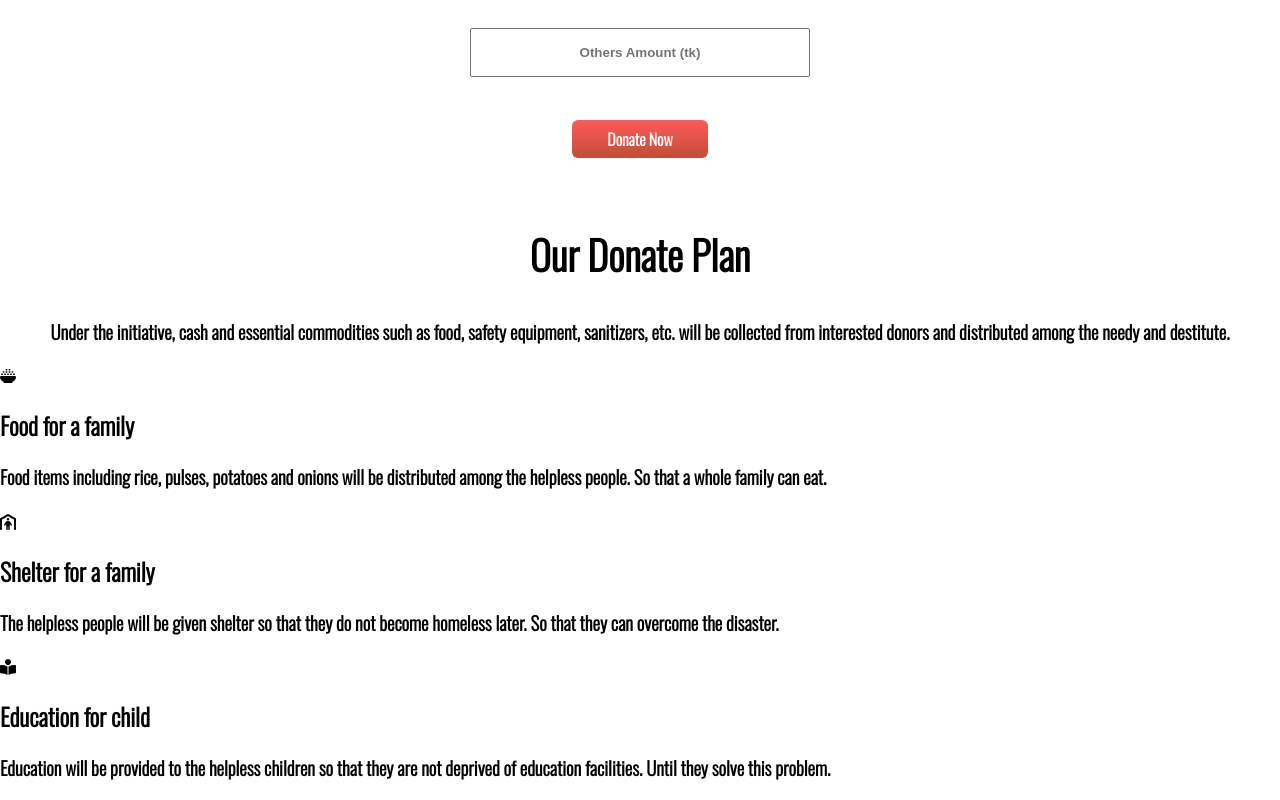
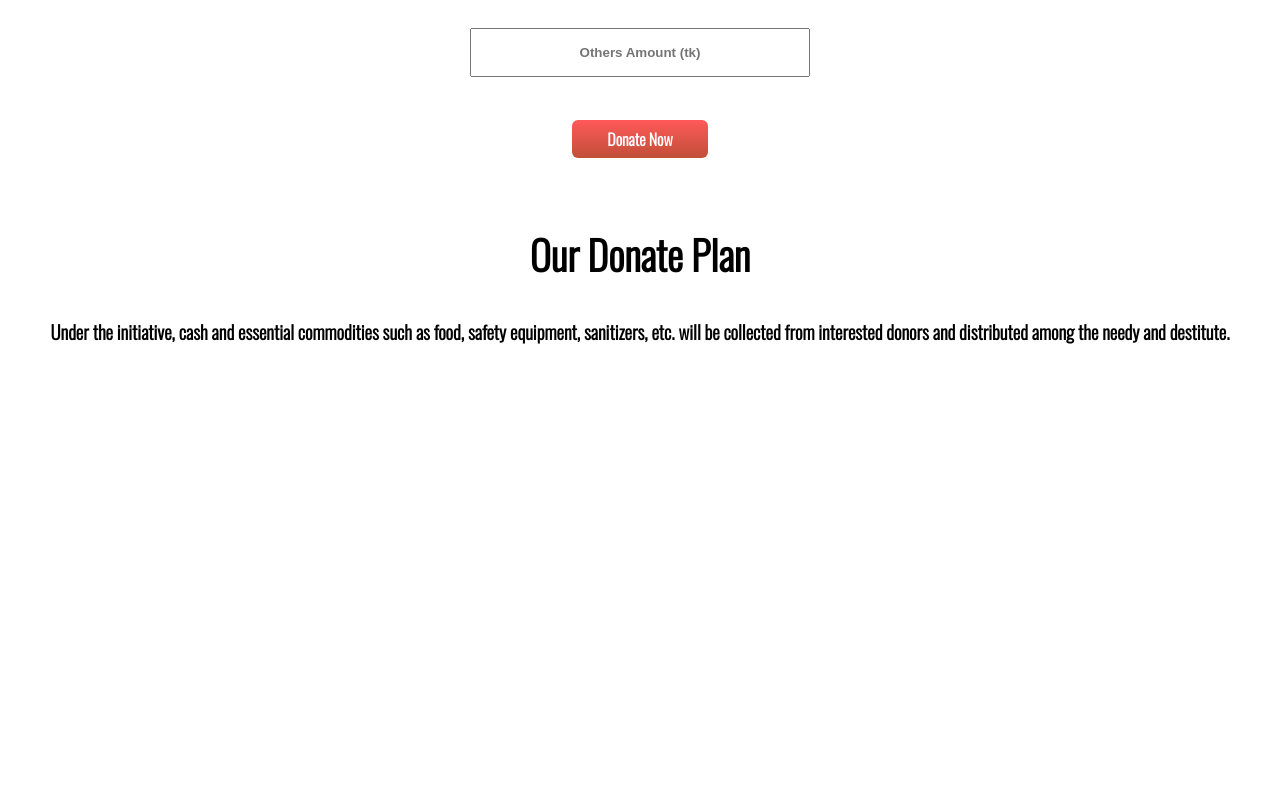
Before and after one commit to mortuza62/Let-s-Donate, a plain HTML site: page index.html in a window 1280 px wide. Shown: the part 1132-1932 px from the top of the page. After the commit the page ends 1495 px from the top, so only its background shows below. Drawn offline with nearby package versions, Linux system fonts and the light colour scheme.

Commit message:
hide last part

```diff
--- a/index.html
+++ b/index.html
@@ -56,7 +56,7 @@
             <h1>Our Donate Plan</h1>
         <h3>Under the initiative, cash and essential commodities such as food, safety equipment, sanitizers, etc. will be collected from interested donors and distributed among the needy and destitute.</h3>
         </div>
-        <div>
+        <!-- <div>
             <div>
                 <i class="fa-solid fa-bowl-rice"></i>
                 <h1>Food for a family</h1>
@@ -79,6 +79,6 @@
                     facilities. Until they solve this problem.</h3>
             </div>
         </div>
-    </section>
+    </section> -->
 </body>
 </html>
```
